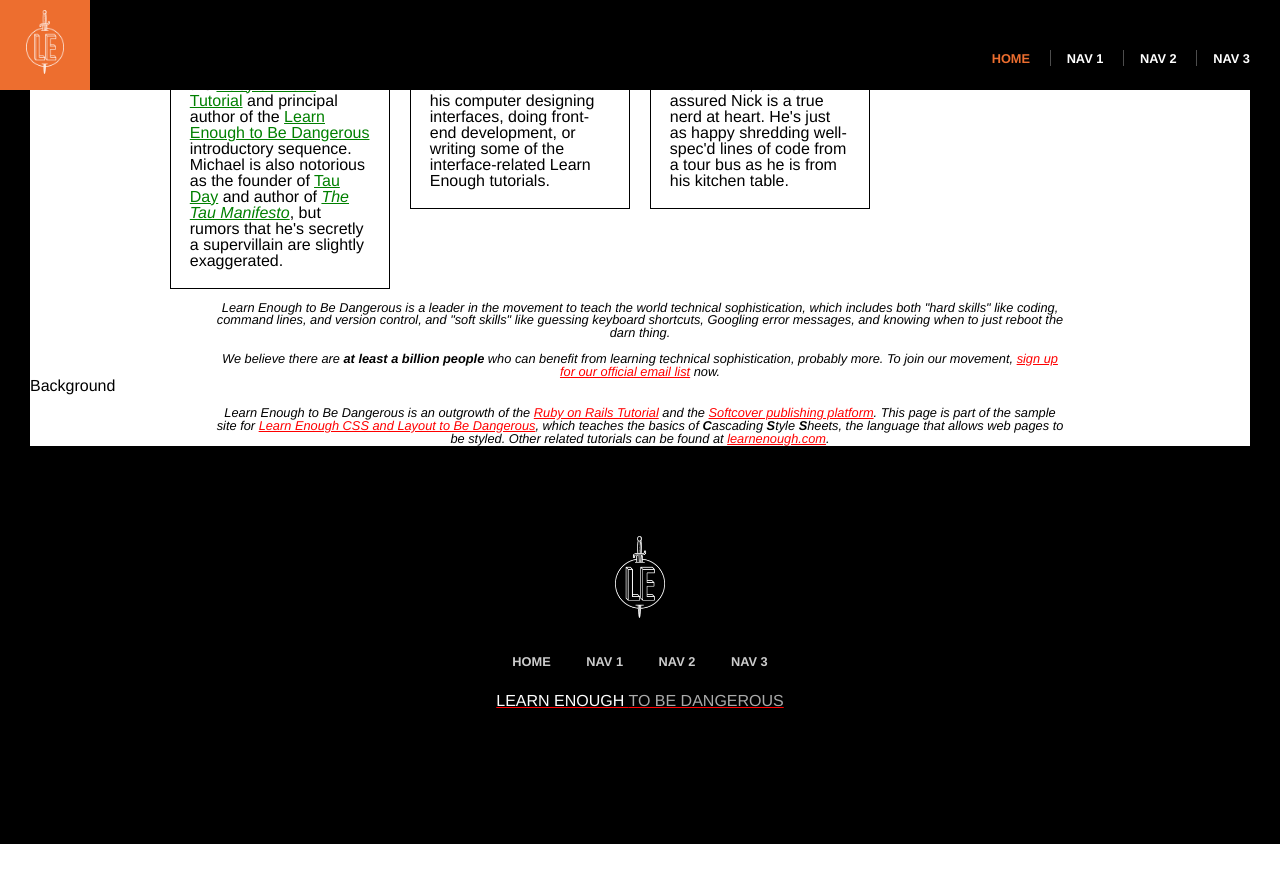
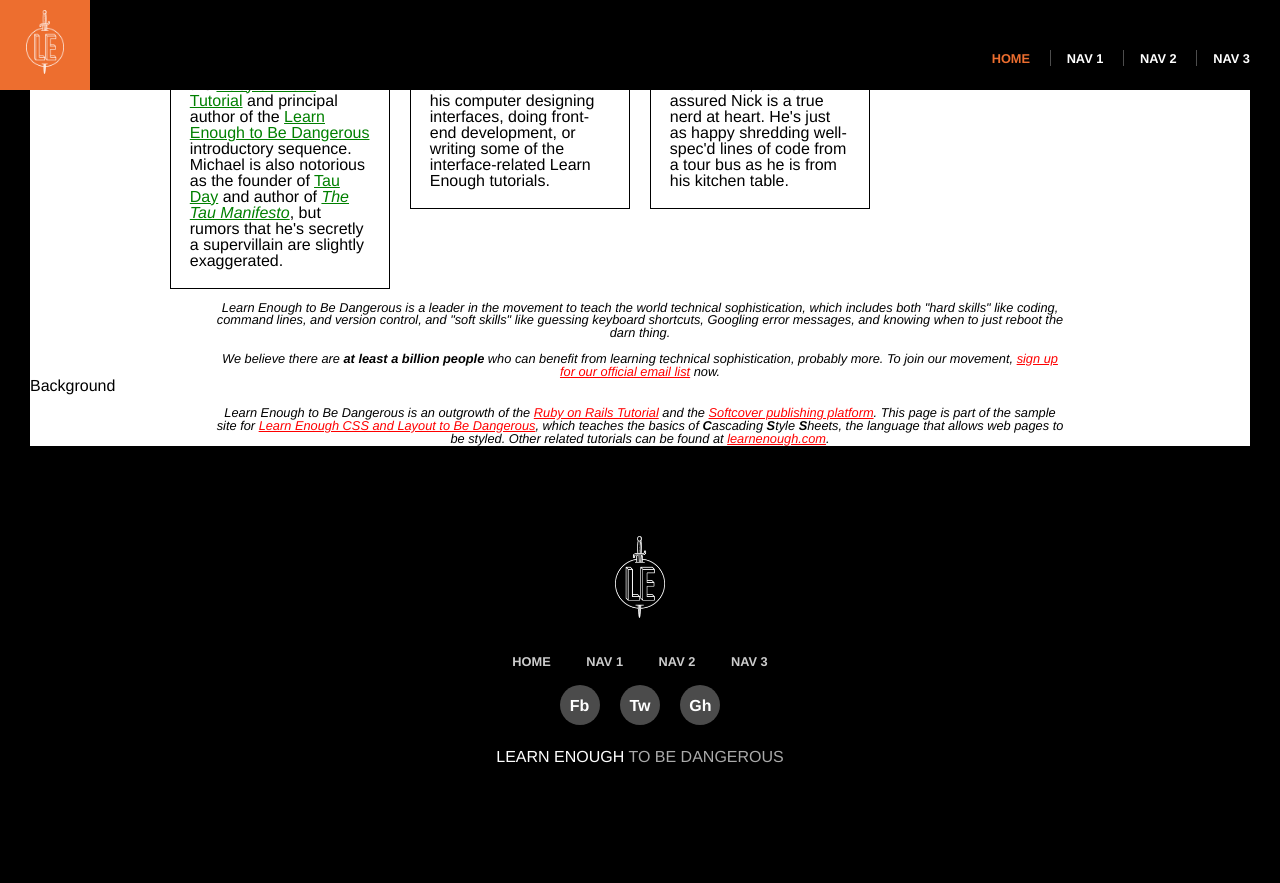
Before and after one commit to phanema/sample_website, a Jekyll site: the page built from index.html, in a window 1280 px wide and 900 px high, scrolled down 833 px. Shown: the top 883 px of the window. Built offline with Jekyll 4.4.1, drawn with Linux system fonts in a browser that asks for light colours; nearby versions of some CDN libraries; library files that are not in the unit come from our copies; before the commit the page ends 1677 px from its top, so only the background shows below that.

Commit message:
re add reset.css

```diff
--- a/_includes/footer.html
+++ b/_includes/footer.html
@@ -6,6 +6,9 @@
     <ul class="footer-nav nav-links">
       {% include nav-links.html %}
     </ul>
+    <ul class="social-list social-footer">
+      {% include social-list.html %}
+    </ul>
   </nav>
   <h3>Learn Enough <span>To Be Dangerous</span></h3>
 </footer>
--- /dev/null
+++ b/_includes/social-list.html
@@ -0,0 +1,9 @@
+  <li>
+    <a href="https://example.com/" class="social-link">Fb</a>
+  </li>
+  <li>
+    <a href="https://example.com/" class="social-link">Tw</a>
+  </li>
+  <li>
+    <a href="https://example.com/" class="social-link">Gh</a>
+  </li>
--- a/_layouts/default.html
+++ b/_layouts/default.html
@@ -5,17 +5,9 @@
     {% include header.html%}
     <div class="full-hero hero-home">
       <h1>I'm an h1</h1>
-      <ul class="social-list">
-        <li>
-          <a href="https://example.com/" class="social-link">Fb</a>
-        </li>
-        <li>
-          <a href="https://example.com/" class="social-link">Tw</a>
-        </li>
-        <li>
-          <a href="https://example.com/" class="social-link">Gh</a>
-        </li>
-      </ul>
+        <ul class="social-list social-hero">
+          {% include social-list.html %}
+        </ul>
     </div>
     <h2>THE FOUNDERS</h2>
       <p>
--- a/css/main.css
+++ b/css/main.css
@@ -138,7 +138,7 @@
 }
 .footer h3 {
   color: #fff;
-  padding-top: 1.5em;
+  padding-top: 1em;
   text-transform: uppercase;
 }
 .footer h3 span {
@@ -185,6 +185,9 @@
   display: inline-block;
   margin: 0 0.5em;
 }
+.social-footer {
+  padding: 1em 1em .5em 1em;
+}
 
 /* BIO STYLES */
 .bio-wrapper {
```
Also changed, not shown: css/reset.css (added).
